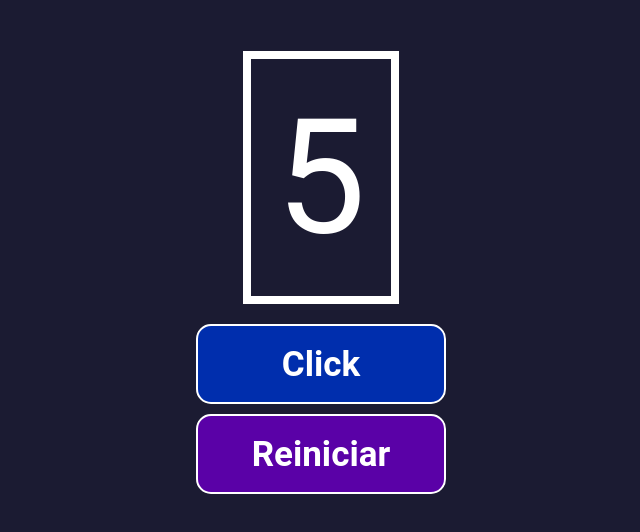
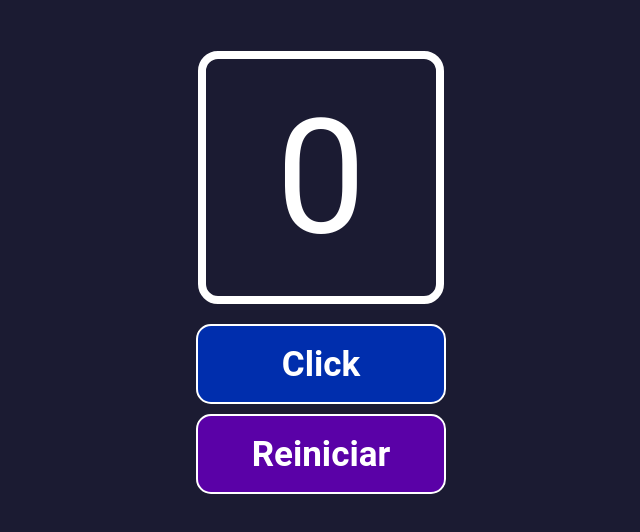
Before and after one commit to mabel-gp/click-counter, a React (Vite) app: page / in a window 1280 px wide. Shown: the top 532 px of the page, without its empty margins (319-959 px from the left). Built offline with nearby package versions, Linux system fonts and the light colour scheme.

Commit message:
Update counter

```diff
--- a/src/App.jsx
+++ b/src/App.jsx
@@ -1,13 +1,18 @@
 import './App.css'
 import Boton from './components/boton.jsx';
 import Contador from './components/counter.jsx';
+import { useState } from 'react';  //Importamos hook
 
 function App() {
 
-  // Definimos fx, aquí en la principal
+  // Arreglo con dos elems: 1° es el valor que queremos usar como estado, y la 2° nos permite actualizarlo
+  const [numClicks, setNumClicks] = useState(0);
 
+  // Definimos fxs, aquí en la principal
+
+  // Cuando hago click se llama a esta fx
   const manejarClick = () => {
-    console.log('Click');
+    setNumClicks(numClicks + 1);
   }
   const reiniciarContador = () => {
     console.log('Reiniciar')
@@ -17,11 +22,12 @@
       <div>
         <div className='contenedor-principal'>
           <Contador
-            numClicks='5' />
+            // Usamos el estado actual y lo pasamos como prop
+            numClicks={numClicks} />
           <Boton
             texto = 'Click'
             botonDeClick = {true}
-            // Asignamos fx respectiva a este prop
+          // Asignamos fx respectiva a este prop
             manejarClick = {manejarClick} />
           <Boton
             texto = 'Reiniciar'
--- a/src/stylesheets/counter.css
+++ b/src/stylesheets/counter.css
@@ -3,11 +3,12 @@
   height: 300 px;
   font-size: 160px;
   font-family: Roboto, sans-serif;
-  padding: 25px;
+  padding: 25px 70px 25px 70px;
   color: white;
   display: flex;
   align-items: center;
   justify-content: center;
   border: 8px solid white;
+  border-radius: 20px;
   margin-bottom: 15px;
 }
```
